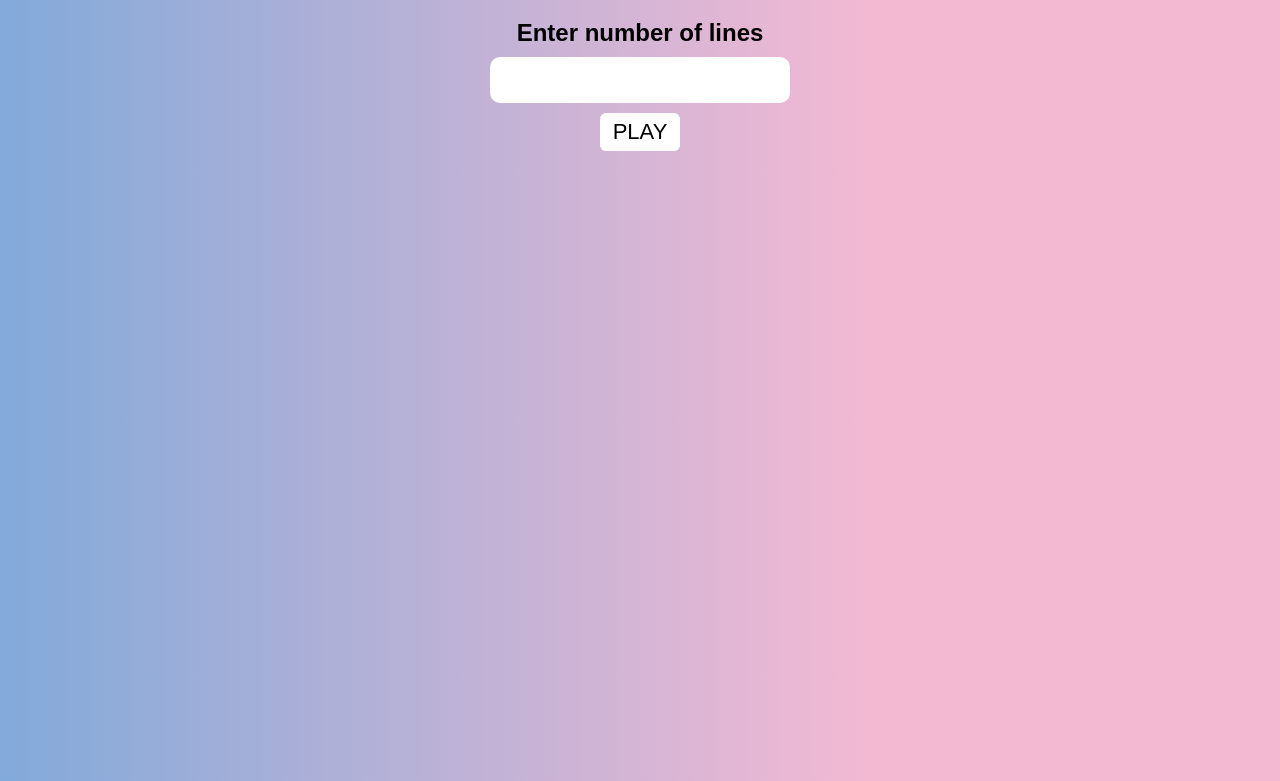
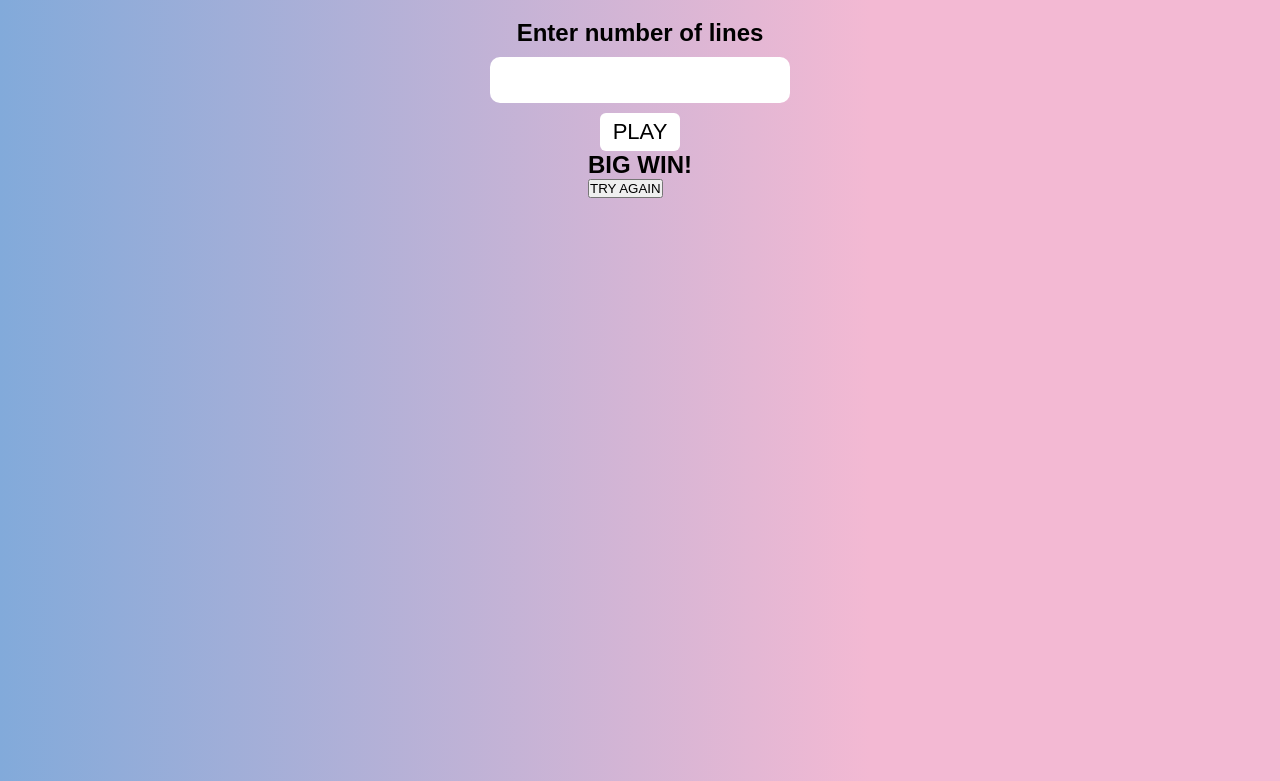
Before and after one commit to Nayopes/tic-tac-toe, a plain HTML site: page index.html in a window 1280 px wide. Shown: the part 86-867 px from the top of the page. Drawn offline with Linux system fonts and the light colour scheme.

Commit message:
Update index.html

```diff
--- a/index.html
+++ b/index.html
@@ -24,6 +24,10 @@
             <button id="playButton">PLAY</button>
         </div>
         <div id="gridContainer">
+            <div class="popup" id="popup">
+                <h2>BIG WIN!</h2>
+                <button id="newGame">TRY AGAIN</button>
+            </div>
         </div>
     </div>
     <script src="dom.js"></script>
```
